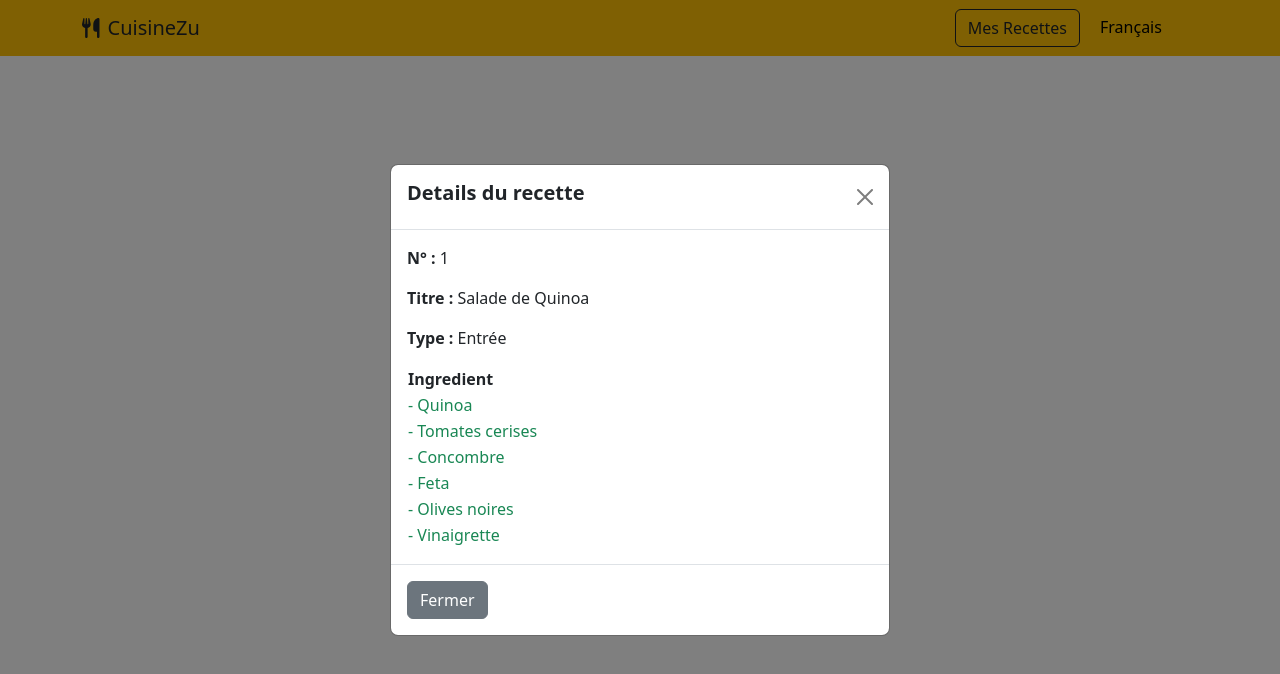
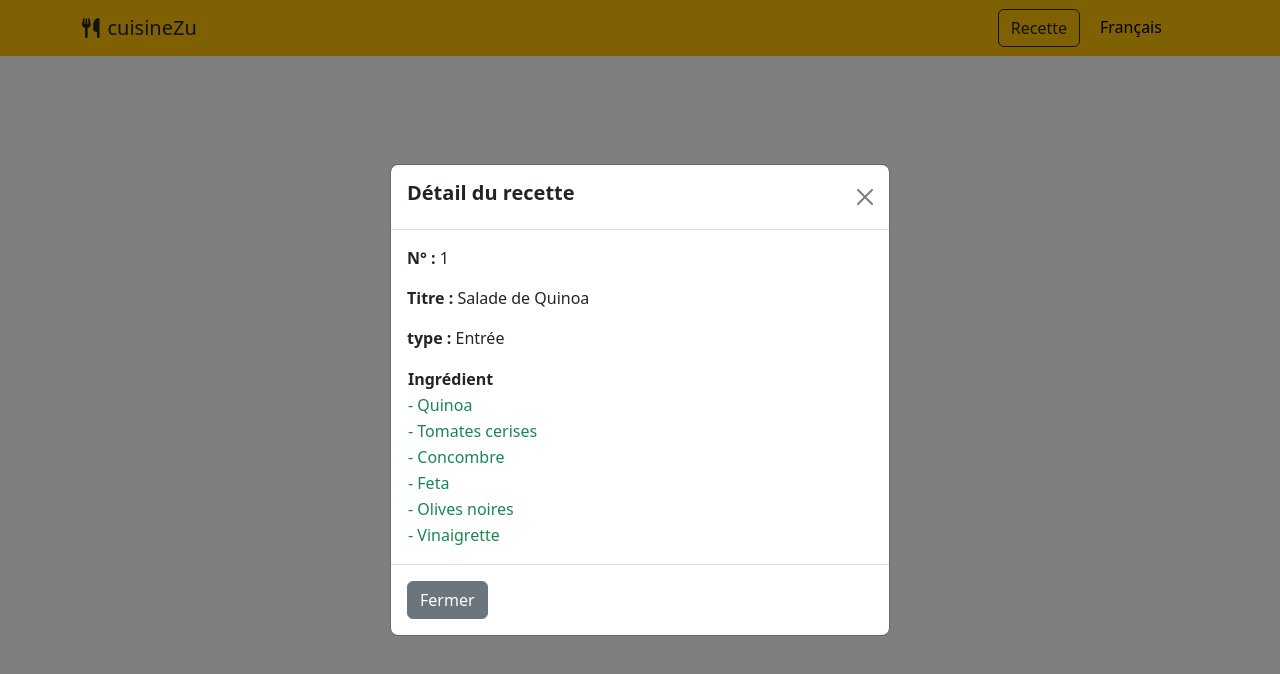
Before and after one commit to AssaBaradji/recipe-frontend, a Vue app: page /recette/show/1 in a window 1280 px wide. Shown: the top 674 px of the page. Built offline with nearby package versions, Linux system fonts and the light colour scheme.

Commit message:
Add translation

```diff
--- a/src/App.vue
+++ b/src/App.vue
@@ -4,6 +4,7 @@ import { useI18n } from "vue-i18n";
 
 const router = useRouter();
 const { locale } = useI18n();
+const t = useI18n();
 
 const changeLanguage = (event) => {
   locale.value = event.target.value; // Changer la langue avec la valeur sélectionnée
@@ -14,7 +15,7 @@ const changeLanguage = (event) => {
   <header class="container-fluid navbar navbar-expand-lg navbar-dark bg-warning">
     <nav class="container">
       <a class="navbar-brand d-flex align-items-center text-dark" @click="router.push({ name: 'home' })">
-        <i class="fas fa-utensils me-2"></i> CuisineZu
+        <i class="fas fa-utensils me-2"></i> {{ $t('recipes.App_page.titre') }}
       </a>
       <button class="navbar-toggler" type="button" data-bs-toggle="collapse" data-bs-target="#navbarNav"
         aria-controls="navbarNav" aria-expanded="false" aria-label="Toggle navigation">
@@ -24,7 +25,7 @@ const changeLanguage = (event) => {
         <ul class="navbar-nav ms-auto">
           <li class="nav-item">
             <button class="btn btn-outline-dark me-2" @click="router.push({ name: 'recette' })">
-              {{ $t('recipes.title') }} <!-- Traduction dynamique -->
+              {{ $t('recipes.App_page.titre2') }} <!-- Traduction dynamique -->
             </button>
           </li>
           <li class="nav-item">
--- a/src/main.js
+++ b/src/main.js
@@ -2,17 +2,17 @@ import "bootstrap/dist/css/bootstrap.css";
 import "bootstrap/dist/js/bootstrap.js";
 import "./assets/css/style.css";
 
-import { createApp } from 'vue';
-import { createPinia } from 'pinia';
-import router from '@router';
-import App from './App.vue';
-import CustomButton from '@/components/CustomButton.vue';
-import { createI18n } from 'vue-i18n';
+import { createApp } from "vue";
+import { createPinia } from "pinia";
+import router from "@router";
+import App from "./App.vue";
+import CustomButton from "@/components/CustomButton.vue";
+import { createI18n } from "vue-i18n";
 import { library } from "@fortawesome/fontawesome-svg-core";
 import { FontAwesomeIcon } from "@fortawesome/vue-fontawesome";
-import { fas } from '@fortawesome/free-solid-svg-icons';
-import { fab } from '@fortawesome/free-brands-svg-icons';
-import { far } from '@fortawesome/free-regular-svg-icons';
+import { fas } from "@fortawesome/free-solid-svg-icons";
+import { fab } from "@fortawesome/free-brands-svg-icons";
+import { far } from "@fortawesome/free-regular-svg-icons";
 import { dom } from "@fortawesome/fontawesome-svg-core";
 dom.watch();
 
@@ -31,12 +31,13 @@ const messages = {
         title: "Title",
         type: "Type",
         actions: "Actions",
-                confirmDelete: "Are you sure you want to delete the recipe {recipeTitle}?"
+        confirmDelete:
+          "Are you sure you want to delete the recipe {recipeTitle}?",
       },
       buttons: {
         view: "View",
         edit: "Edit",
-                delete: "Delete"
+        delete: "Delete",
       },
       addForm: {
         title: "Add a New Recipe",
@@ -45,9 +46,33 @@ const messages = {
         recipeType: "Type",
         ingredients: "Ingredients",
         ingredientsPlaceholder: "List of ingredients",
-                save: "Save Recipe"
-            }
-        }
+        save: "Save Recipe",
+      },
+
+      App_page: {
+        titre: "ZuKitchen",
+        titre2: "Recipes",
+      },
+
+      home_page: {
+        acceuil: "Welcom to Zu kitchen !",
+        paragraphe: "The tast of it",
+        paragraphe2: "Your recipes, your cooking, your passion.",
+      },
+      edit_form: {
+        champ_titre: "Title",
+        champ_ingredient: "Ingredient",
+        champ_type: "Type",
+        button_add: "Save",
+      },
+      view_form: {
+        champ_detail: "Recipe details",
+        champ_titre: "Title",
+        champ_type: "type",
+        champ_ingredient: "Ingredient",
+        button_close: "Close",
+      },
+    },
   },
   fr: {
     recipes: {
@@ -59,12 +84,13 @@ const messages = {
         title: "Titres",
         type: "Type",
         actions: "Actions",
-                confirmDelete: "Vous êtes sûr de vouloir supprimer la recette {recipeTitle} ?"
+        confirmDelete:
+          "Vous êtes sûr de vouloir supprimer la recette {recipeTitle} ?",
       },
       buttons: {
         view: "Voir",
         edit: "Modifier",
-                delete: "Supprimer"
+        delete: "Supprimer",
       },
       addForm: {
         title: "Ajouter une Nouvelle Recette",
@@ -73,16 +99,38 @@ const messages = {
         recipeType: "Type",
         ingredients: "Ingrédients",
         ingredientsPlaceholder: "Liste des ingrédients",
-                save: "Enregistrer la Recette"
-            }
-        }
-    }
+        save: "Enregistrer la Recette",
+      },
+      App_page: {
+        titre: "cuisineZu",
+        titre2: "Recette",
+      },
+      home_page: {
+        acceuil: "Bienvenu Dans la cuisine de Zu !",
+        paragraphe: "Le gout de ça",
+        paragraphe2: "Vos recettes, votre cuisine, votre passion.",
+      },
+      edit_form: {
+        champ_titre: "Titre",
+        champ_ingredient: "Ingrédient",
+        champ_type: "Type",
+        button_add: "Enregistrer",
+      },
+      view_form: {
+        champ_detail: "Détail du recette",
+        champ_titre: "Titre",
+        champ_type: "type",
+        champ_ingredient: "Ingrédient",
+        button_close: "Fermer",
+      },
+    },
+  },
 };
 
 // Initialisation de vue-i18n
 const i18n = createI18n({
-    locale: 'fr', // Langue par défaut
-    fallbackLocale: 'en', // Langue de secours
+  locale: "fr", // Langue par défaut
+  fallbackLocale: "en", // Langue de secours
   messages,
 });
 
@@ -90,10 +138,10 @@ const pinia = createPinia();
 const app = createApp(App);
 
 app.component("font-awesome-icon", FontAwesomeIcon);
-app.component('CustomBtn', CustomButton);
+app.component("CustomBtn", CustomButton);
 
 app.use(i18n);
 app.use(pinia);
 app.use(router);
 
-app.mount('#app');
+app.mount("#app");
--- a/src/views/Home.vue
+++ b/src/views/Home.vue
@@ -1,14 +1,17 @@
 <script setup>
+import { useI18n } from "vue-i18n";
+const { locale } = useI18n();
+const t = useI18n();
 </script>
 
 <template>
   <div class="container">
     <div class="container text-center mt-5">
-      <h1 class="display-4 fw-bold mb-4">Bienvenue dans la cuisine de zu !</h1>
+      <h1 class="display-4 fw-bold mb-4">{{ $t('recipes.home_page.acceuil') }}</h1>
       <p class="lead mb-4">
-        le gout de ça !!!.
+        {{ $t('recipes.home_page.paragraphe') }}
       </p>
-      <h2 class="h4 text-secondary fst-italic">Vos recettes, votre cuisine, votre passion.</h2>
+      <h2 class="h4 text-secondary fst-italic">{{ $t('recipes.home_page.paragraphe2') }}</h2>
 
       <!-- Ajout des images en colonnes -->
       <div class="row mt-5">
--- a/src/views/recette/EditRecette.vue
+++ b/src/views/recette/EditRecette.vue
@@ -1,6 +1,10 @@
 <script setup>
 import { useRecipeStore } from "@store/recipeStore";
 import { useRouter } from "vue-router";
+import { useI18n } from "vue-i18n";
+
+const { locale } = useI18n();
+const t = useI18n();
 
 const route = useRouter();
 const store = useRecipeStore();
@@ -21,7 +25,7 @@ const saveRecipe = () => {
 
       <div class="input-group mb-4">
         <span class="input-group-text bg-warning text-dark fw-bold">
-          <i class="fas fa-pen"></i>&nbsp;Titre
+          <i class="fas fa-pen"></i>&nbsp;{{ $t('recipes.edit_form.champ_titre') }}
         </span>
         <input type="text" class="form-control" placeholder="Titre de la recette" v-model="newRecipe.title" />
       </div>
@@ -29,7 +33,7 @@ const saveRecipe = () => {
 
       <div class="input-group mb-4">
         <span class="input-group-text bg-warning text-dark fw-bold">
-          <i class="fas fa-utensils"></i>&nbsp;Type
+          <i class="fas fa-utensils"></i>&nbsp;{{ $t('recipes.edit_form.champ_type') }}
         </span>
         <select class="form-select" v-model="newRecipe.type">
           <option value="Entrée">Entrée</option>
@@ -41,7 +45,7 @@ const saveRecipe = () => {
 
       <div class="input-group mb-4">
         <span class="input-group-text bg-warning text-dark fw-bold">
-          <i class="fas fa-carrot"></i>&nbsp;Ingrédients
+          <i class="fas fa-carrot"></i>&nbsp;{{ $t('recipes.edit_form.champ_ingredient') }}
         </span>
         <input type="text" class="form-control" placeholder="Liste des ingrédients (séparés par des virgules)"
           v-model="newRecipe.ingredients" />
@@ -49,7 +53,7 @@ const saveRecipe = () => {
 
 
       <button class="btn btn-warning w-100 fw-bold" @click="saveRecipe">
-        <i class="fas fa-save"></i> Enregistrer
+        <i class="fas fa-save"></i> {{ $t('recipes.edit_form.button_add') }}
       </button>
     </div>
   </div>
--- a/src/views/recette/ShowRecette.vue
+++ b/src/views/recette/ShowRecette.vue
@@ -2,6 +2,10 @@
 import { useRouter } from "vue-router";
 import { ref, onMounted } from "vue";
 import { Modal } from "bootstrap";
+import { useI18n } from "vue-i18n";
+
+const { locale } = useI18n();
+const t = useI18n();
 
 import { useRecipeStore } from "@store/recipeStore";
 
@@ -37,8 +41,8 @@ onMounted(() => {
       >
         <div class="modal-content">
           <div class="modal-header">
-            <h5 class=" text-center fw-bold" id="modalTitleId">
-              Details du recette
+            <h5 class="text-center fw-bold" id="modalTitleId">
+              {{ $t("recipes.view_form.champ_detail") }}
             </h5>
             <button
               type="button"
@@ -53,15 +57,20 @@ onMounted(() => {
               <span class="fw-bold">N° : </span>{{ recipes[store.val].id }}
             </p>
             <p v-if="recipes[store.val].title">
-              <span class="fw-bold">Titre : </span
+              <span class="fw-bold"
+                >{{ $t("recipes.view_form.champ_titre") }} : </span
               >{{ recipes[store.val].title }}
             </p>
             <p v-if="recipes[store.val].type">
-              <span class="fw-bold">Type : </span>{{ recipes[store.val].type }}
+              <span class="fw-bold"
+                >{{ $t("recipes.view_form.champ_type") }} : </span
+              >{{ recipes[store.val].type }}
             </p>
             <div v-if="recipes[store.val].ingredients">
               <thead>
-                <th colspan="{{ recipes.ingredients.length }}">Ingredient</th>
+                <th colspan="{{ recipes.ingredients.length }}">
+                  {{ $t("recipes.view_form.champ_ingredient") }}
+                </th>
               </thead>
               <tbody>
                 <tr
@@ -80,7 +89,7 @@ onMounted(() => {
               data-bs-dismiss="modal"
               @click="route.push({ name: 'recette' })"
             >
-              Fermer
+              {{ $t("recipes.view_form.button_close") }}
             </button>
           </div>
         </div>
```
Lines whose indentation alone changed are shown as unchanged.
